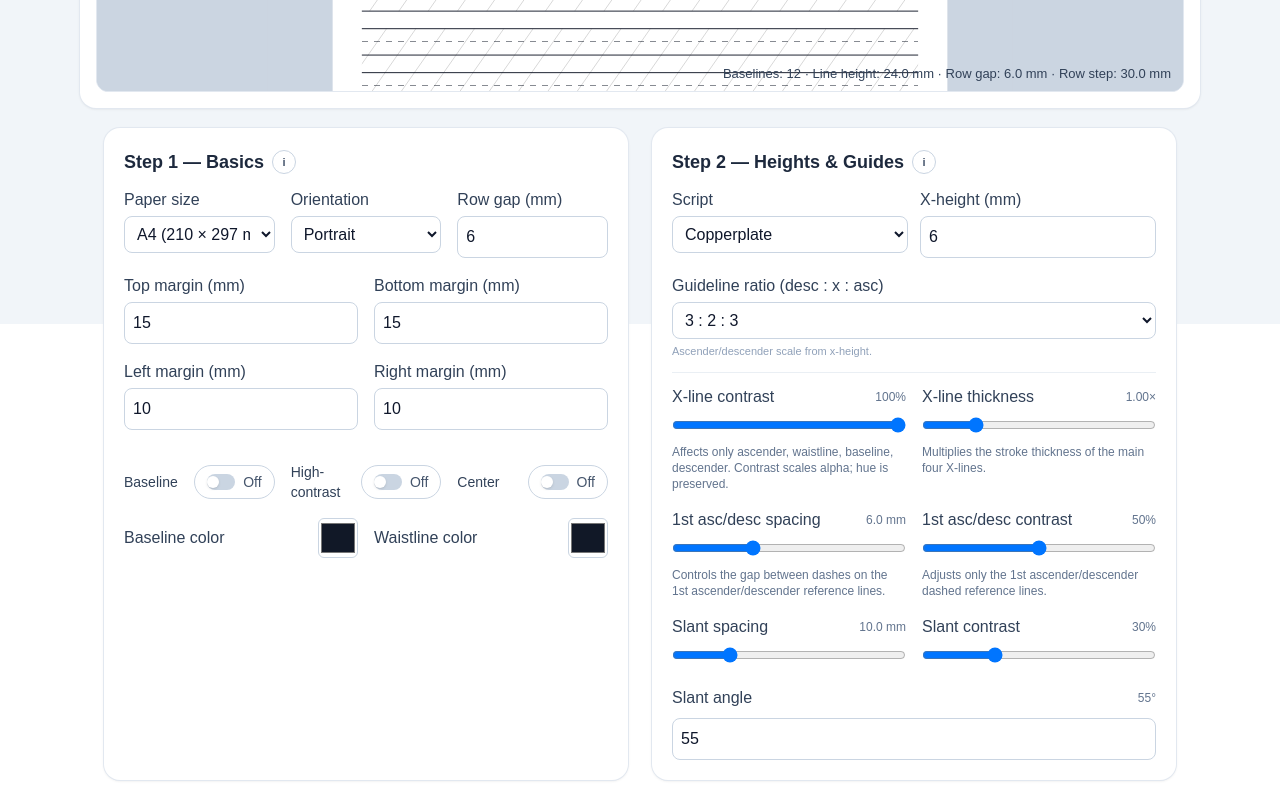
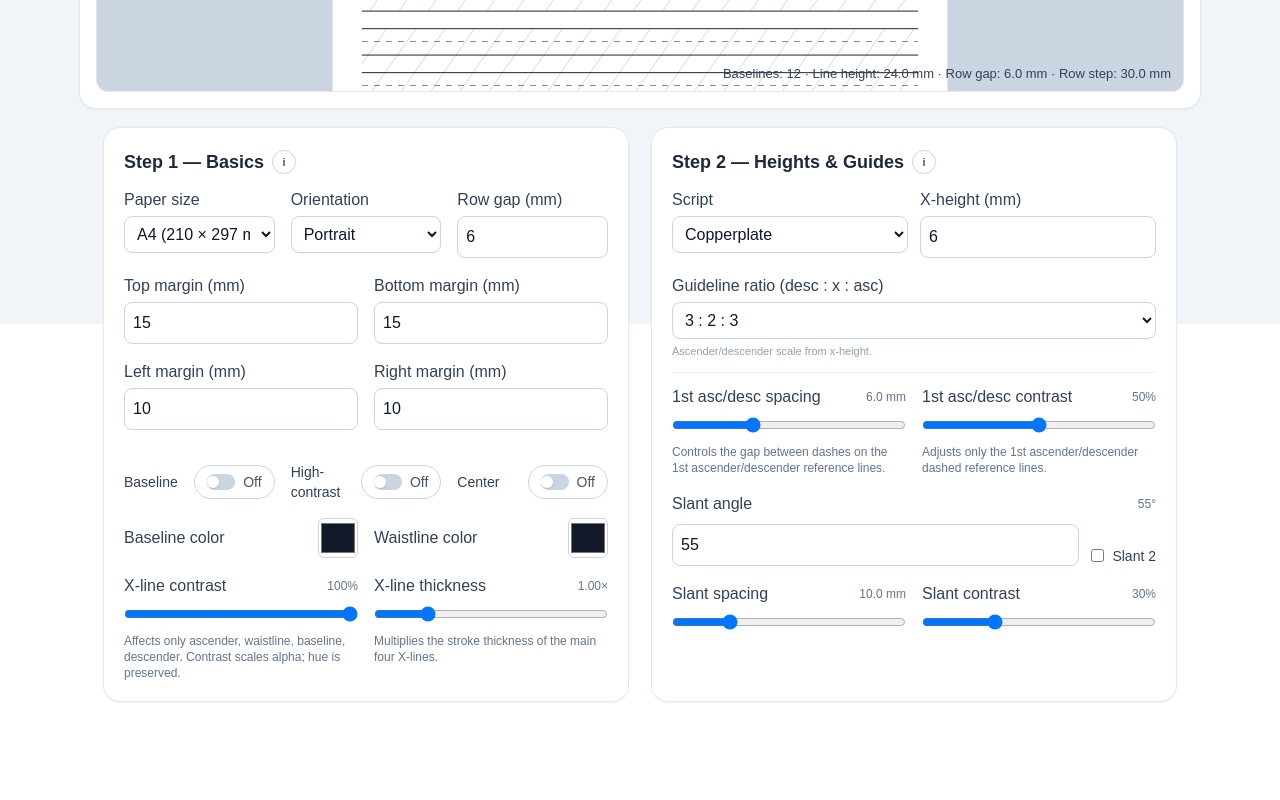
Before and after one commit to mashw/calligraphy-tools, a Next.js app: page /guidelines in a window 1280 px wide. Shown: the part 476-1276 px from the top of the page. After the commit the page ends 1197 px from the top, so only its background shows below. Built offline with nearby package versions, Linux system fonts and the light colour scheme.

Commit message:
Add optional second slant angle and reorder slant controls

```diff
--- a/src/app/guidelines/page.tsx
+++ b/src/app/guidelines/page.tsx
@@ -440,6 +440,11 @@ export default function GuidelinesPage() {
   const [slantSpacingMM, setSlantSpacingMM] = useState(10);
   const [slantLineContrast, setSlantLineContrast] = useState(0.3);
   const [slantAngleText, setSlantAngleText] = useState('55');
+  const [enableSlant2, setEnableSlant2] = useState(false);
+  const [slantAngle2, setSlantAngle2] = useState(() => {
+    const v = parseInt(slantAngleText, 10);
+    return Number.isFinite(v) ? v : 55;
+  });
 
 const slantAngleDeg = useMemo(() => {
   const v = parseInt(slantAngleText, 10);
@@ -1223,6 +1228,7 @@ const slantAngleDeg = useMemo(() => {
               <g clipPath="url(#guidesClipBottomOnly)">
                 {/* Guides */}
                 {script === 'Copperplate' && (
+                  <>
                     <CopperplateSlantLines
                       guideSets={guideSets}
                       box={box}
@@ -1232,7 +1238,18 @@ const slantAngleDeg = useMemo(() => {
                       highContrastMode={highContrastMode}
                       swThin={swThin}
                     />
-
+                    {enableSlant2 && (
+                      <CopperplateSlantLines
+                        guideSets={guideSets}
+                        box={box}
+                        slantSpacingMM={slantSpacingMM}
+                        slantAngleDeg={slantAngle2}
+                        slantLineContrast={slantLineContrast}
+                        highContrastMode={highContrastMode}
+                        swThin={swThin}
+                      />
+                    )}
+                  </>
                 )}
 
 
@@ -1558,6 +1575,50 @@ const slantAngleDeg = useMemo(() => {
               </div>
             </div>
 
+            {/* X-line contrast */}
+            <div>
+              <div className="flex items-center justify-between">
+                <label className="font-medium text-slate-700">X-line contrast</label>
+                <span className="text-xs text-slate-500">{Math.round((highContrastMode ? 1 : xLineContrast) * 100)}%</span>
+              </div>
+              <input
+                type="range"
+                min="0"
+                max="1"
+                step="0.01"
+                className="mt-2 w-full"
+                value={highContrastMode ? 1 : xLineContrast}
+                onChange={(e) => {
+                  setXLineContrast(parseFloat(e.target.value));
+                  setHighContrastMode(false);
+                }}
+              />
+              <p className="mt-1 text-xs text-slate-500">
+                Affects only ascender, waistline, baseline, descender. Contrast scales alpha; hue is preserved.
+              </p>
+            </div>
+
+            {/* X-line thickness */}
+            <div>
+              <div className="flex items-center justify-between">
+                <label className="font-medium text-slate-700">X-line thickness</label>
+                <span className="text-xs text-slate-500">{(highContrastMode ? 1.8 : xLineThickness).toFixed(2)}×</span>
+              </div>
+              <input
+                type="range"
+                min="0.6"
+                max="2.5"
+                step="0.05"
+                className="mt-2 w-full"
+                value={highContrastMode ? 1.8 : xLineThickness}
+                onChange={(e) => {
+                  setXLineThickness(parseFloat(e.target.value));
+                  setHighContrastMode(false);
+                }}
+              />
+              <p className="mt-1 text-xs text-slate-500">Multiplies the stroke thickness of the main four X-lines.</p>
+            </div>
+
 
           </div>
         </div>
@@ -1921,50 +1982,6 @@ const slantAngleDeg = useMemo(() => {
 
           {/* Sliders (unchanged) */}
           <div className="grid grid-cols-2 max-[520px]:grid-cols-1 gap-4">
-            {/* X-line contrast */}
-            <div>
-              <div className="flex items-center justify-between">
-                <label className="font-medium text-slate-700">X-line contrast</label>
-                <span className="text-xs text-slate-500">{Math.round((highContrastMode ? 1 : xLineContrast) * 100)}%</span>
-              </div>
-              <input
-                type="range"
-                min="0"
-                max="1"
-                step="0.01"
-                className="mt-2 w-full"
-                value={highContrastMode ? 1 : xLineContrast}
-                onChange={(e) => {
-                  setXLineContrast(parseFloat(e.target.value));
-                  setHighContrastMode(false);
-                }}
-              />
-              <p className="mt-1 text-xs text-slate-500">
-                Affects only ascender, waistline, baseline, descender. Contrast scales alpha; hue is preserved.
-              </p>
-            </div>
-
-            {/* X-line thickness */}
-            <div>
-              <div className="flex items-center justify-between">
-                <label className="font-medium text-slate-700">X-line thickness</label>
-                <span className="text-xs text-slate-500">{(highContrastMode ? 1.8 : xLineThickness).toFixed(2)}×</span>
-              </div>
-              <input
-                type="range"
-                min="0.6"
-                max="2.5"
-                step="0.05"
-                className="mt-2 w-full"
-                value={highContrastMode ? 1.8 : xLineThickness}
-                onChange={(e) => {
-                  setXLineThickness(parseFloat(e.target.value));
-                  setHighContrastMode(false);
-                }}
-              />
-              <p className="mt-1 text-xs text-slate-500">Multiplies the stroke thickness of the main four X-lines.</p>
-            </div>
-
             {script === 'Copperplate' && (
               <>
                 {/* 1st asc/desc dash spacing */}
@@ -2014,6 +2031,74 @@ const slantAngleDeg = useMemo(() => {
 
 {script === 'Copperplate' && (
   <>
+    {/* Slant angle */}
+    <div className="col-span-2">
+      <div className="flex items-center justify-between">
+        <label className="font-medium text-slate-700">Slant angle</label>
+        <span className="text-xs text-slate-500">
+          {slantAngleDeg}°
+        </span>
+      </div>
+      <div className="mt-2 flex flex-wrap items-end gap-3">
+        <input
+          type="number"
+          step={1}
+          min={0}
+          max={90}
+          className="w-full sm:flex-1 p-2 rounded-lg border border-slate-300"
+          value={slantAngleText}
+          onWheel={(e) => (e.currentTarget as HTMLInputElement).blur()}
+          onChange={(e) => setSlantAngleText(e.target.value)}
+          onKeyDown={(e) => {
+            if (e.key !== 'ArrowUp' && e.key !== 'ArrowDown') return;
+            e.preventDefault();
+
+            const current = parseInt(slantAngleText, 10);
+            const safe = Number.isFinite(current) ? current : 55;
+            const dir = e.key === 'ArrowUp' ? 1 : -1;
+            setSlantAngleText(String(safe + dir));
+          }}
+          onBlur={() => {
+            const v = parseInt(slantAngleText, 10);
+            if (!Number.isFinite(v)) {
+              setSlantAngleText('55');
+              return;
+            }
+            setSlantAngleText(String(Math.min(90, Math.max(0, v))));
+          }}
+        />
+
+        <label className="inline-flex items-center gap-2 text-sm text-slate-700 select-none">
+          <input
+            type="checkbox"
+            checked={enableSlant2}
+            onChange={(e) => setEnableSlant2(e.target.checked)}
+          />
+          Slant 2
+        </label>
+
+        {enableSlant2 && (
+          <label className="flex items-center gap-2 text-sm text-slate-700">
+            <span>Angle 2</span>
+            <input
+              type="number"
+              step={1}
+              min={0}
+              max={90}
+              className="w-24 p-2 rounded-lg border border-slate-300"
+              value={slantAngle2}
+              onChange={(e) => {
+                const v = parseInt(e.target.value, 10);
+                setSlantAngle2(Number.isFinite(v) ? v : 55);
+              }}
+              onWheel={(e) => (e.currentTarget as HTMLInputElement).blur()}
+              onBlur={() => setSlantAngle2((v) => Math.min(90, Math.max(0, v)))}
+            />
+          </label>
+        )}
+      </div>
+    </div>
+
     {/* Slant spacing */}
     <div>
       <div className="flex items-center justify-between">
@@ -2053,44 +2138,6 @@ const slantAngleDeg = useMemo(() => {
           setHighContrastMode(false);
         }}
       />
-    </div>
-
-    {/* Slant angle */}
-    <div className="col-span-2">
-      <div className="flex items-center justify-between">
-        <label className="font-medium text-slate-700">Slant angle</label>
-        <span className="text-xs text-slate-500">
-          {slantAngleDeg}°
-        </span>
-      </div>
-      <input
-  type="number"
-  step={1}
-  min={0}
-  max={90}
-  className="mt-2 w-full p-2 rounded-lg border border-slate-300"
-  value={slantAngleText}
-  onWheel={(e) => (e.currentTarget as HTMLInputElement).blur()}
-  onChange={(e) => setSlantAngleText(e.target.value)}
-  onKeyDown={(e) => {
-    if (e.key !== 'ArrowUp' && e.key !== 'ArrowDown') return;
-    e.preventDefault();
-
-    const current = parseInt(slantAngleText, 10);
-    const safe = Number.isFinite(current) ? current : 55;
-    const dir = e.key === 'ArrowUp' ? 1 : -1;
-    setSlantAngleText(String(safe + dir));
-  }}
-  onBlur={() => {
-    const v = parseInt(slantAngleText, 10);
-    if (!Number.isFinite(v)) {
-      setSlantAngleText('55');
-      return;
-    }
-    setSlantAngleText(String(Math.min(90, Math.max(0, v))));
-  }}
-/>
-
     </div>
   </>
 )}
```
Lines whose indentation alone changed are shown as unchanged.
